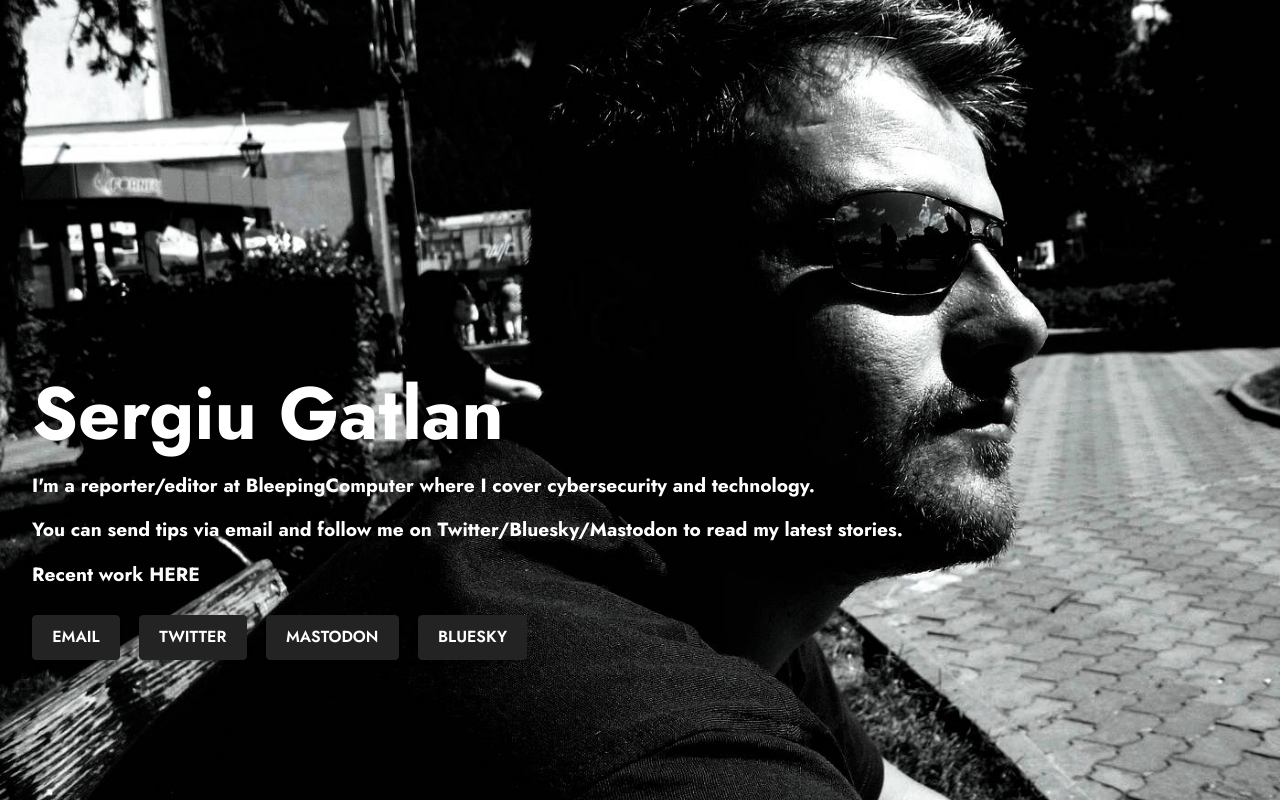
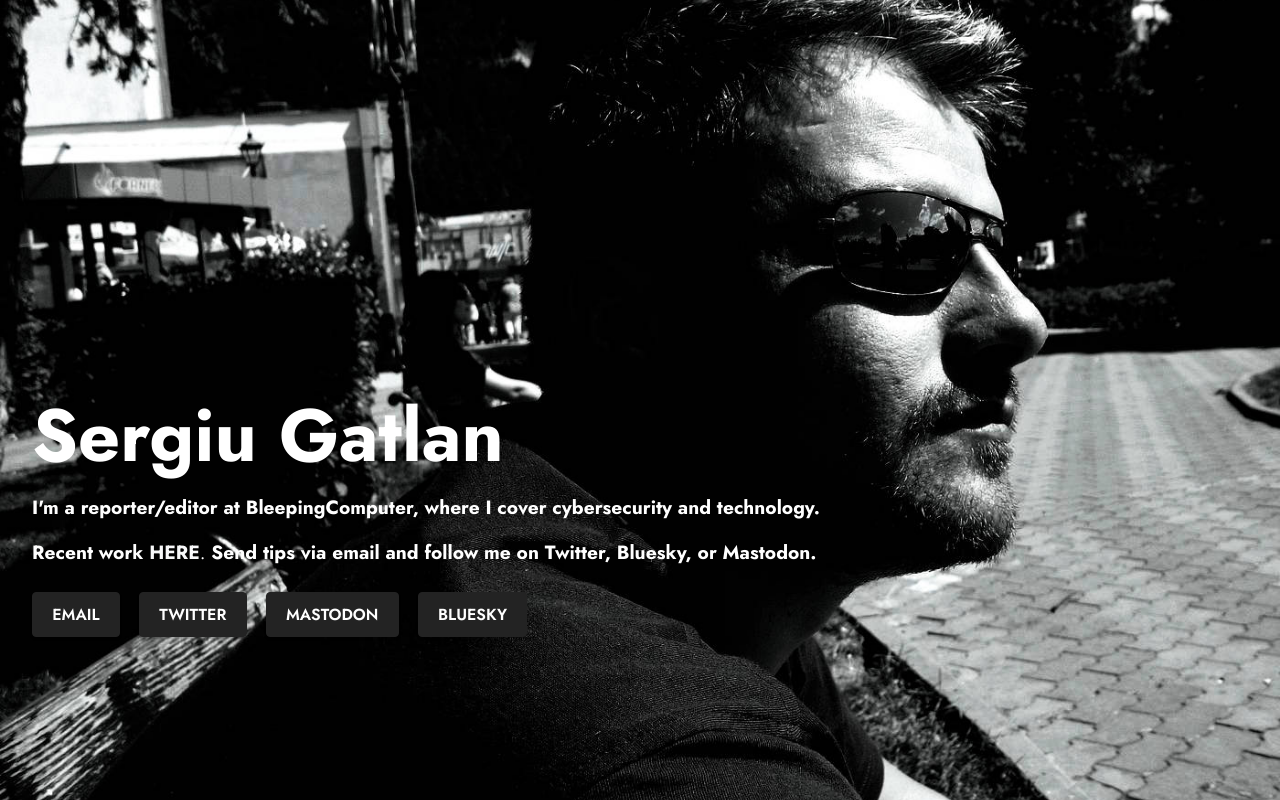
Before and after one commit to glimpsed/glimpsed.github.io, a plain HTML site: page index.html in a window 1280 px wide. Drawn offline with Linux system fonts and the light colour scheme.

Commit message:
Update index.html

```diff
--- a/index.html
+++ b/index.html
@@ -45,11 +45,9 @@
             <div class="col-12 col-lg-12">
                 <h1 class="mbr-section-title mbr-fonts-style mb-3 display-1"><br><br><strong><br>Sergiu Gatlan</strong></h1>
 
-                <p class="mbr-text mbr-fonts-style display-7"><strong>I'm a reporter/editor at BleepingComputer where I cover cybersecurity and technology.<br></strong></p>
+                <p class="mbr-text mbr-fonts-style display-7"><strong>I'm a reporter/editor at BleepingComputer, where I cover cybersecurity and technology.<br></strong></p>
 
-                <p class="mbr-text mbr-fonts-style display-7"><strong>You can send tips via email and follow me on Twitter/Bluesky/Mastodon to read my latest stories.</strong></p>
-
-                <p class="mbr-text mbr-fonts-style display-7"><strong>Recent work</strong> <a href="https://www.bleepingcomputer.com/author/sergiu-gatlan/" class="text-light" target="_blank"><strong> HERE</strong></a></p>
+                <p class="mbr-text mbr-fonts-style display-7"><strong>Recent work</strong> <a href="https://www.bleepingcomputer.com/author/sergiu-gatlan/" class="text-light" target="_blank"><strong> HERE</strong></a>. <strong>Send tips via email and follow me on Twitter, Bluesky, or Mastodon.</strong></p>
 
                 <div class="mbr-section-btn mt-3"><a class="btn btn-black display-6" href="mailto:sergiu@bleepingcomputer.com" target="_blank">EMAIL</a> <a class="btn btn-black display-6" href="https://twitter.com/serghei" target="_blank">TWITTER</a> <a rel="me" class="btn btn-black display-6" href="https://mastodon.social/@serghei" target="_blank">MASTODON</a> <a class="btn btn-black display-6" href="https://bsky.app/profile/serghei.bsky.social" target="_blank">BLUESKY</a></div>
 
```
